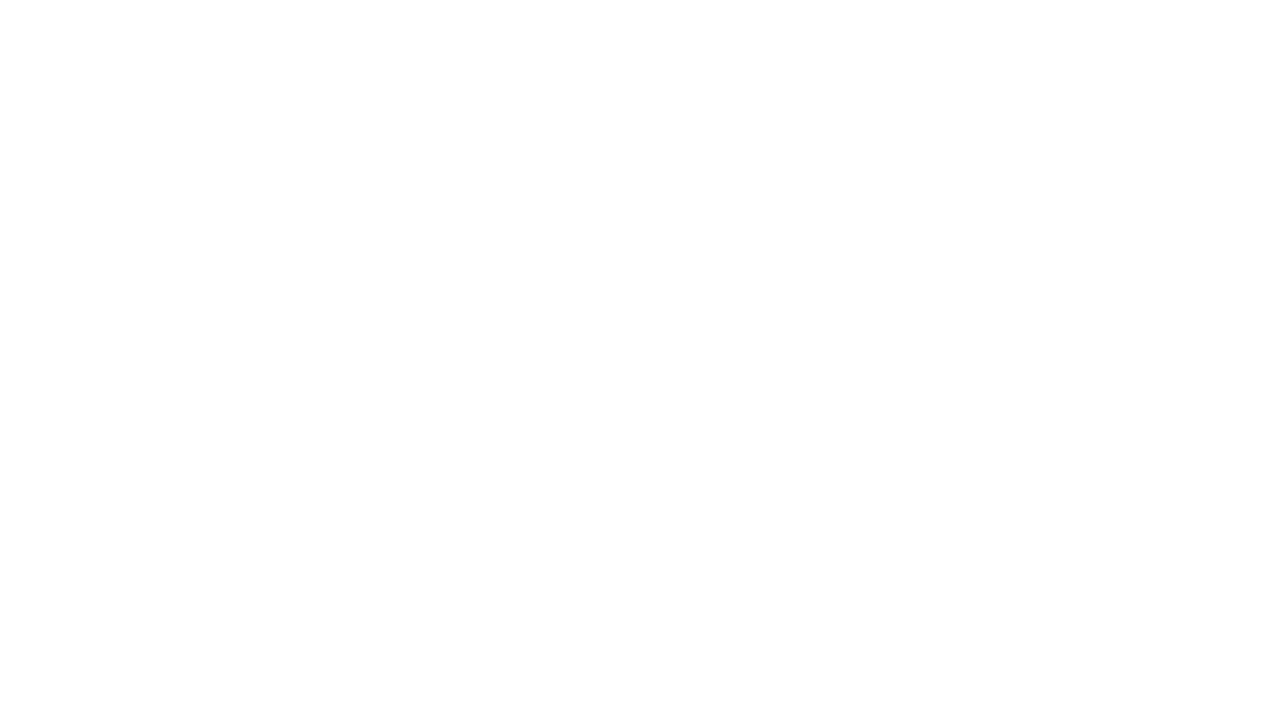
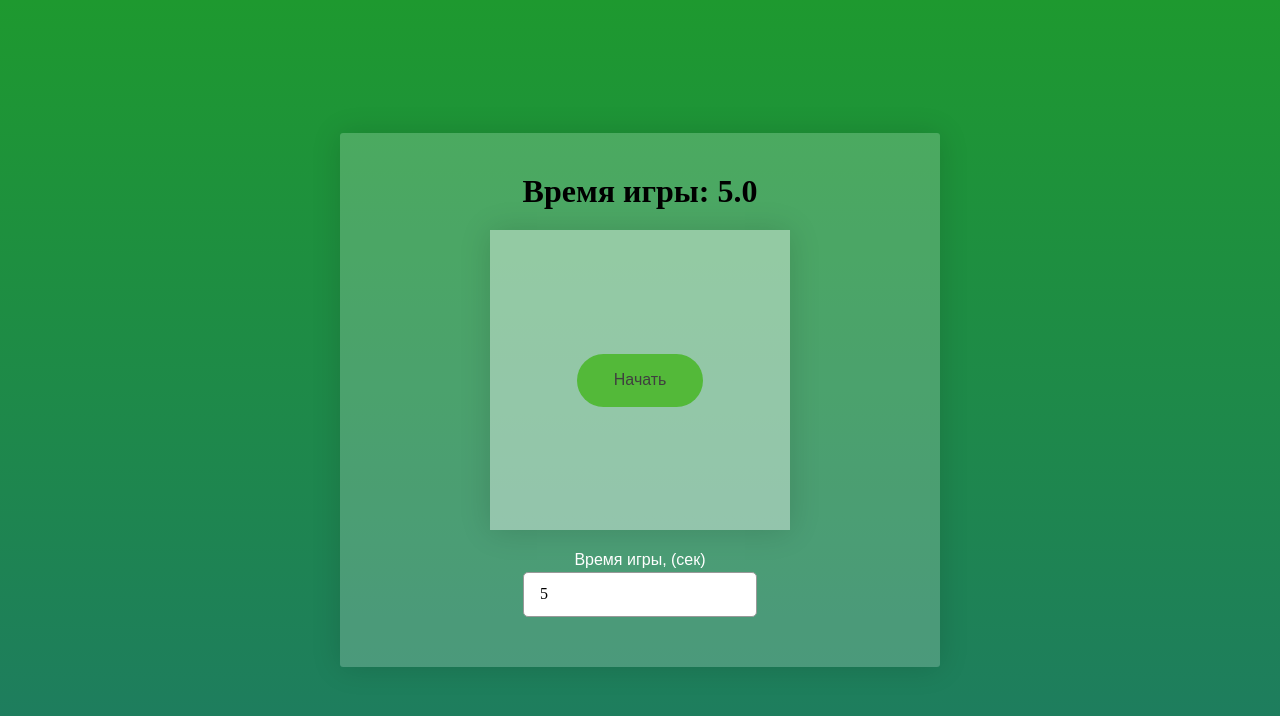
Before and after one commit to ObsidianHub/dc_js-games, a plain HTML site: page js_speed-click-game/index.html in a window 1280 px wide. Drawn offline with Linux system fonts and the light colour scheme.

Commit message:
add html/css template for speed click game

```diff
--- a/js_speed-click-game/index.html
+++ b/js_speed-click-game/index.html
@@ -8,6 +8,26 @@
     <link rel="stylesheet" href="styles/style.css">
 </head>
 <body>
+    <div class="app">
+        <div class="app__header">
+          <h1 id="time-header">Время игры: <span id="time">5.0</span></h1>
+          <h1 id="result-header" class="hide">
+            Ваш результат: <span id="result"></span>
+          </h1>
+        </div>
+        <div class="app__content">
+          <button class="btn" id="start">Начать</button>
+
+          <div class="game" id="game"></div>
+        </div>
+        <div class="app__footer">
+          <div class="input">
+            <label for="game-time">Время игры, (сек)</label>
+            <input type="number" id="game-time" min="5" step="1" value="5" />
+          </div>
+        </div>
+      </div>
+
     <script src="scripts/script.js"></script>
 </body>
 </html>
--- a/js_speed-click-game/styles/style.css
+++ b/js_speed-click-game/styles/style.css
@@ -0,0 +1,137 @@
+* {
+    margin: 0;
+    padding: 0;
+    box-sizing: border-box;
+    outline: none;
+  }
+
+  body {
+    width: 100%;
+    height: 100vh;
+    display: flex;
+    justify-content: center;
+    align-items: center;
+    padding: 20px;
+    overflow: hidden;
+    background: linear-gradient(#1e992f, #1e7a63);
+  }
+
+  .app {
+    background: rgba(255,255,255,.2);
+    padding: 20px;
+    width: 600px;
+    margin: 0 auto;
+    box-shadow: 0 1px 30px 0 rgba(0,0,0,0.14), 0 0px 0px 0 rgba(0,0,0,.12), 0 0px 0px 0px rgba(0,0,0,.3);
+    border-radius: 3px;
+  }
+
+  .app__header {
+    padding: 20px;
+    text-align: center;
+  }
+
+  .app__content {
+    display: flex;
+    position: relative;
+    align-items: center;
+    justify-content: center;
+  }
+
+  .app__footer {
+    padding: 20px;
+    display: flex;
+    flex-direction: column;
+    align-items: center;
+  }
+
+  .input {
+    display: flex;
+    flex-direction: column;
+    margin-bottom: 10px;
+  }
+
+  .input label {
+    display: inline-block;
+    max-width: 100%;
+    margin-bottom: 3px;
+    text-align: center;
+    color: #fff;
+    font-family: GothamPro,sans-serif;
+    font-size: 1rem;
+    font-weight: normal;
+    line-height: 1.2rem;
+  }
+
+  .input input {
+    display: block;
+    width: 100%;
+    max-height: 2.8rem;
+    padding: .8rem 1rem;
+    font-size: inherit;
+    font-family: inherit;
+    font-weight: inherit;
+    line-height: 1.4;
+    color: #000;
+    background: #fff none;
+    border: 1px solid #999;
+    border-radius: 5px;
+  }
+
+  .game {
+    position: relative;
+    display: flex;
+    align-items: center;
+    justify-content: center;
+    background: rgba(255,255,255,.4);
+    box-shadow: 0 1px 30px 0 rgba(0,0,0,0.14), 0 0px 0px 0 rgba(0,0,0,.12), 0 0px 0px 0px rgba(0,0,0,.3);
+    min-height: 300px;
+    min-width: 300px;
+    max-width: 300px;
+    max-height: 300px;
+  }
+
+  .hide {
+    display: none!important;
+  }
+
+  .btn {
+    position: absolute;
+    z-index: 1;
+    display: inline-block;
+    padding: 1rem 2.3rem;
+    margin-bottom: 0;
+    font-weight: normal;
+    font-family: GothamPro, sans-serif;
+    font-size: 1rem;
+    line-height: 1.3rem;
+    text-align: center;
+    white-space: nowrap;
+    vertical-align: middle;
+    touch-action: manipulation;
+    cursor: pointer;
+    user-select: none;
+    background: #53b939;
+    color: #3f3f3f;
+    border: none;
+    border-radius: 2.8rem;
+    transition: transform .2s ease-in-out,box-shadow .2s ease-in-out,-webkit-transform .2s ease-in-out,-webkit-box-shadow .2s ease-in-out;
+    will-change: transform;
+  }
+
+  .btn:disabled {
+    background: #ccc!important;
+    border: 1px solid #ccc;
+    color: #000;
+    cursor: not-allowed;
+  }
+
+  .btn:active {
+    transition: transform .1s ease-in-out,box-shadow .1s ease-in-out!important;
+    transform: none!important;
+    box-shadow: none!important;
+  }
+
+  .btn:hover {
+    box-shadow: 0 6px 16px 0 rgba(0,0,0,.2);
+    transform: translateY(-1px);
+  }
```
